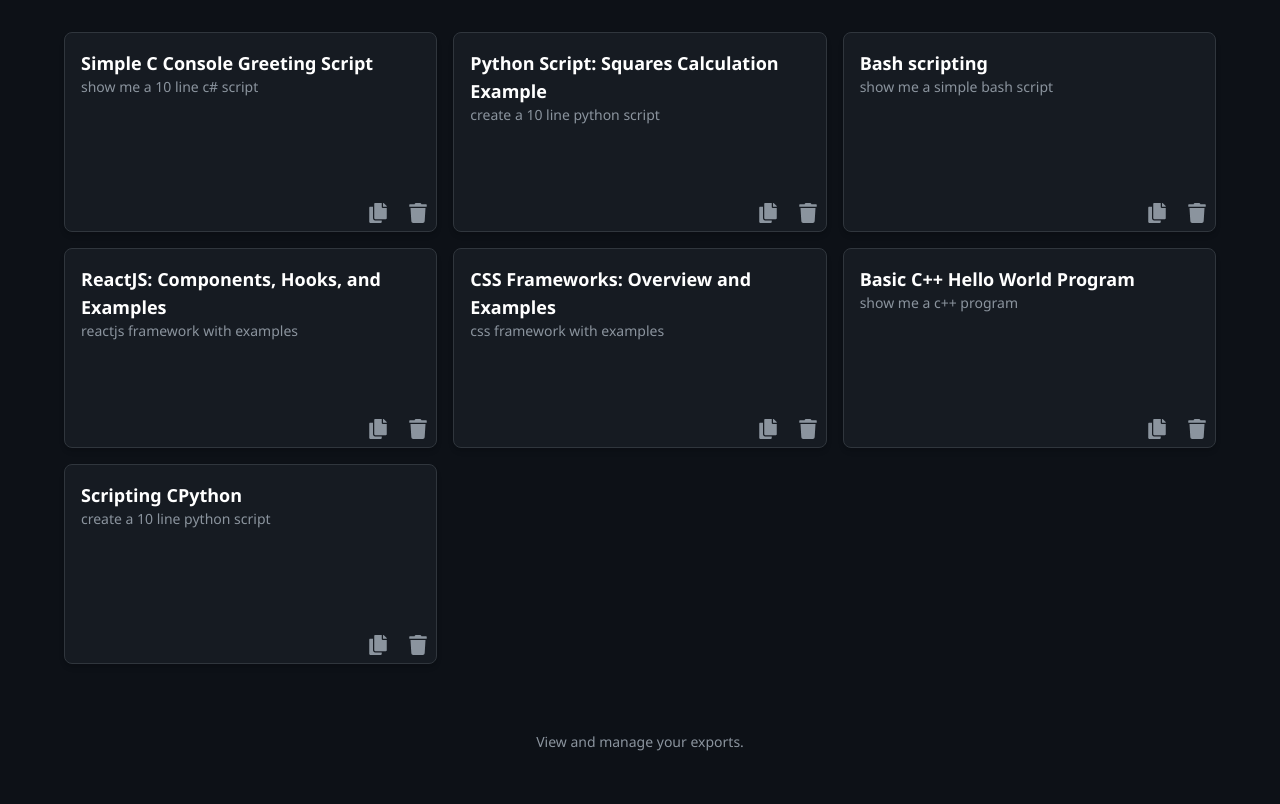
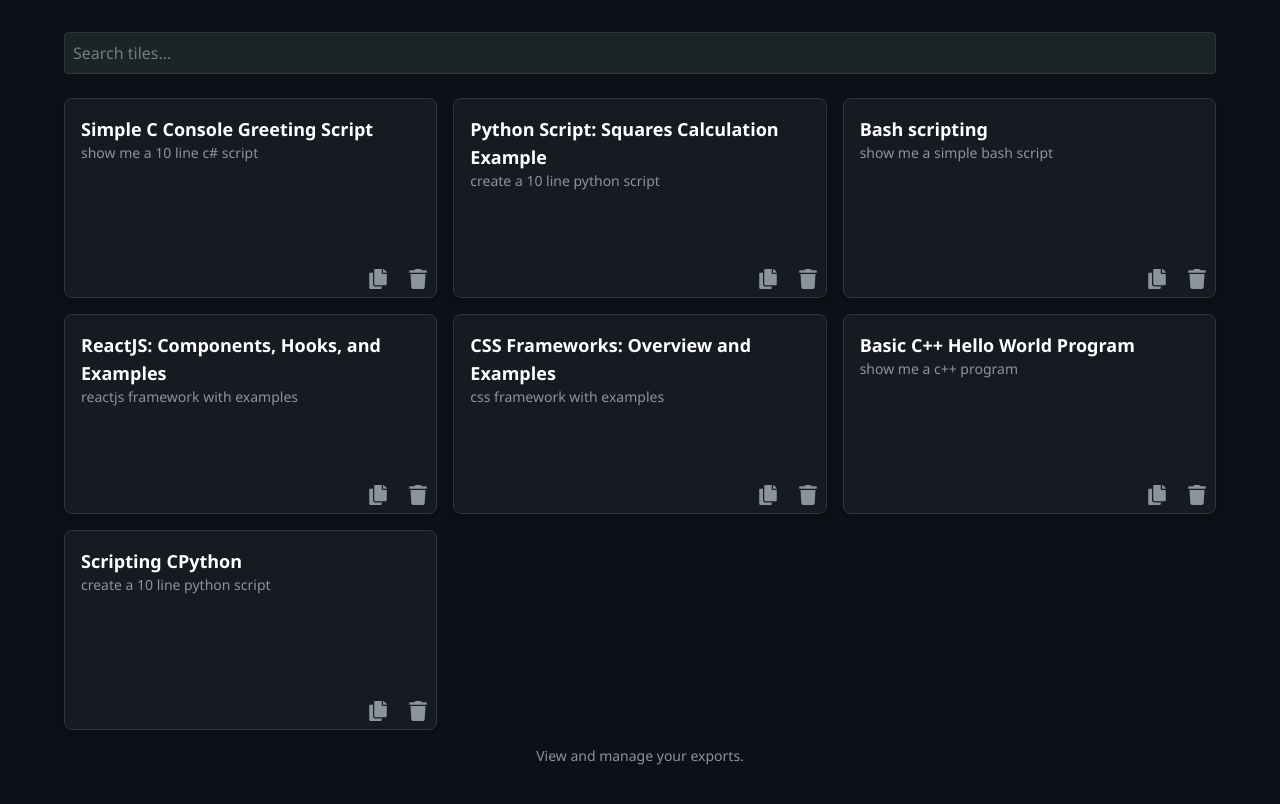
Before and after one commit to spencermx/Exporter, a Next.js app in the folder app-website/: page / in a window 1280 px wide. Shown: the top 804 px of the page. Built offline with nearby package versions, Linux system fonts and the light colour scheme.

Commit message:
add search bar

```diff
--- a/app-website/src/app/page.tsx
+++ b/app-website/src/app/page.tsx
@@ -1,4 +1,3 @@
-// src/app/page.tsx
 "use client"; // Enable client-side rendering for state management
 import React, { useState, useEffect } from "react";
 import GrokTile from "../components/GrokTile";
@@ -17,11 +16,10 @@
   const [tiles, setTiles] = useState<ChatData[]>([]);
   const [selectedTile, setSelectedTile] = useState<ChatData | null>(null);
   const [isTestMode, setIsTestMode] = useState(false);
+  const [searchTerm, setSearchTerm] = useState<string>("");
 
   useEffect(() => {
-    // const extensionInstalled = (window as any).grokExtensionInstalled === true;
     const extensionInstalled = window.grokExtensionInstalled === true;
-
     if (extensionInstalled) {
       const handleMessage = (event: MessageEvent) => {
         if (event.source !== window || !event.data) {
@@ -42,10 +40,8 @@
             console.warn(`Unhandled message type: ${event.data.type}`);
         }
       };
-
       window.addEventListener("message", handleMessage);
       window.postMessage({ type: "getChatData" }, "*");
-
       return () => {
         window.removeEventListener("message", handleMessage);
       };
@@ -57,18 +53,33 @@
 
   const onDelete = (tile: ChatData) => {
     if (isTestMode) {
-      // Handle deletion locally in test mode
       setTiles(tiles.filter((t) => t.id !== tile.id));
     } else {
-      // Use extension for deletion if available
       window.postMessage({ type: "deleteChat", data: tile }, "*");
     }
   };
 
+  // Filter tiles based on search term
+  const filteredTiles = tiles.filter((tile) =>
+    tile.title.toLowerCase().includes(searchTerm.toLowerCase()) ||
+    tile.responses.some((response) =>
+      response.toLowerCase().includes(searchTerm.toLowerCase())
+    )
+  );
+
   return (
     <main className="min-h-screen bg-[#0d1117] text-[#c9d1d9] p-8 flex flex-col items-center relative">
+      <div className="w-full max-w-6xl mb-6">
+        <input
+          type="text"
+          placeholder="Search tiles..."
+          value={searchTerm}
+          onChange={(e) => setSearchTerm(e.target.value)}
+          className="w-full p-2 rounded bg-[#1c2526] text-[#c9d1d9] border border-[#30363d] focus:outline-none focus:border-[#58a6ff]"
+        />
+      </div>
       <div className="w-full max-w-6xl grid grid-cols-1 md:grid-cols-2 lg:grid-cols-3 gap-4">
-        {tiles.map((tile) => (
+        {filteredTiles.map((tile) => (
           <GrokTile
             key={tile.id}
             chatData={tile}
```
